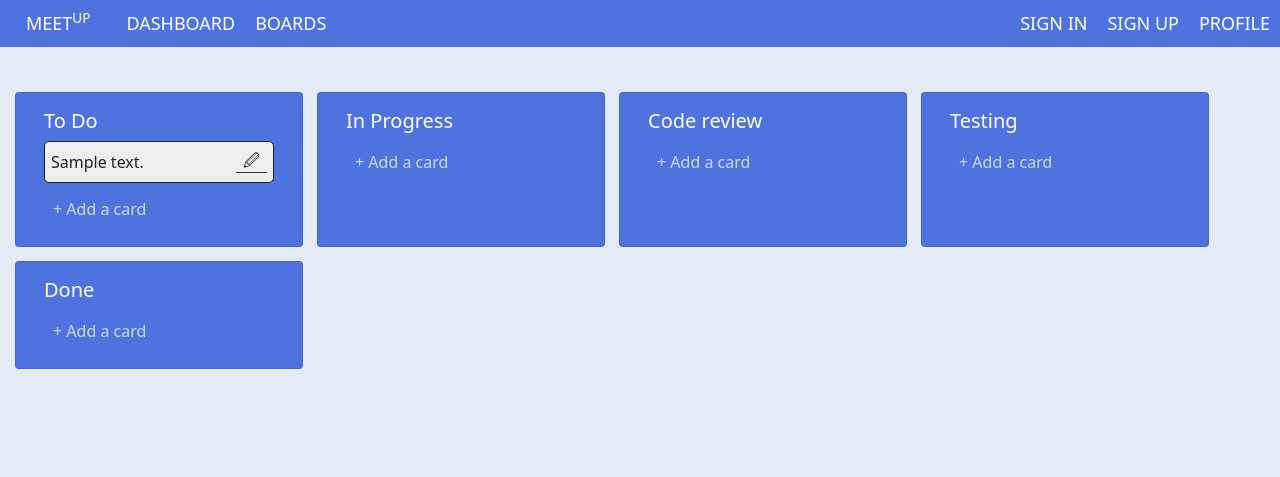
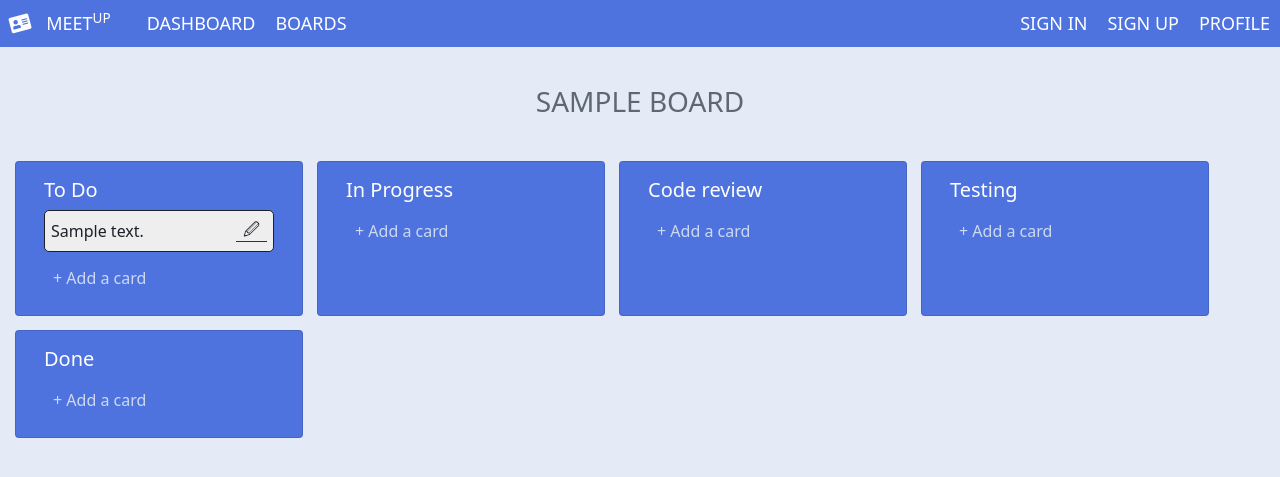
Before and after one commit to Teja2804/Project-Management-System-1, a Django app: page /board/project/ in a window 1280 px wide. Shown: the top 477 px of the page. Run offline with Django 3.2, Linux system fonts and the light colour scheme; tables that the repository leaves empty hold one stand-in row (values such as "Sample post"); some libraries are stand-ins or nearby versions.

Commit message:
few changes

```diff
--- a/assets/board_styles.css
+++ b/assets/board_styles.css
@@ -45,7 +45,7 @@ ul.topnav li a:hover {
     background-color: #fff;
     color: #5d6873;
     border-bottom: solid #4e73df 1.2px;
-    border-radius: 10px;
+    border-radius: 20px;
     padding-bottom: 8.8px;
 }
 ul.topnav li.topnav-brand a:hover {
@@ -55,10 +55,19 @@ ul.topnav li.topnav-brand a:hover {
     padding-bottom: 8.8px;
 }
 
+/* Project Title */
+div.projecttitle {
+    margin-top: 85px;
+    text-align: center;
+}
+.projecttitle h3 {
+    color: #5d6873;
+    text-transform: uppercase;
+}
 
 /* Boards Container */
 .boards-container {
-    margin-top: 65px;
+    margin-top: 15px;
     border-radius: 7px;
     box-sizing: border-box;
     text-overflow: hidden;
--- a/board/models.py
+++ b/board/models.py
@@ -5,9 +5,12 @@ class Board(models.Model):
     Title = models.CharField(max_length=35)
     board_id = models.IntegerField(primary_key = True)
 
+    def __str__(self) :
+        return self.Title
+
 
 class InsideBoard(models.Model) :
-    board_id = models.ForeignKey(Board)
+    board_id = models.IntegerField()
     title_id = models.IntegerField(default=None)
     SubTitle = models.CharField(max_length=35)
     CardTitle = models.CharField(max_length=35)
--- a/board/templates/board.html
+++ b/board/templates/board.html
@@ -7,13 +7,19 @@
         <meta charset="utf-8">
         <meta name="viewport" content="width=device-width, initial-scale=1, shrink-to-fit=no">
 
+
+         <!-- Custom fonts for this template-->
+        <link href="https://cdnjs.cloudflare.com/ajax/libs/font-awesome/5.11.2/css/all.min.css" rel="stylesheet" type="text/css">
+        <link href="https://fonts.googleapis.com/css?family=Nunito:200,200i,300,300i,400,400i,600,600i,700,700i,800,800i,900,900i" rel="stylesheet">
+
+
+        <link href="{% static 'dashboard.css' %}" rel="stylesheet">
         <link rel="stylesheet" href="{% static 'bootstrap-5.0.1-dist/css/bootstrap.min.css' %}">
         <link rel="stylesheet" href="{% static 'board_styles.css' %}">
 
         <title>My Board</title>
     </head>
     <body>
-
         <nav>
             <ul class="topnav" id="dropdownclick">
                 <li class="topnav-brand">
@@ -31,6 +37,12 @@
                 <li class="topnav-right"><a href="#signin">Sign In</a></li>
             </ul>
         </nav>
+        <div class="projecttitle">
+            {% for y in title %}
+                <h3>{{y.Title}}</h3>
+            {% endfor %}
+        </div>
+        <div>
             <div class="boards-container">
                 <div class="row card-row">
                     <div class="card board-card" style="width: 18rem;">
@@ -137,6 +149,8 @@
                     </div>
                 <div>
             </div>
+        </div>
+
 
 
 
--- a/board/views.py
+++ b/board/views.py
@@ -5,14 +5,25 @@ from .forms import *
 
 def project(request):
 
+    Title = Board.objects.all()
+
     ThisBoard = InsideBoard.objects.all()
 
     form = CardForm()
 
-    context = {'ThisBoard':ThisBoard, 'form':form}
+    context = {'ThisBoard':ThisBoard, 'form':form, 'title':Title}
 
     return render(request, 'board.html',context)
 
 
 def dashboard(request):
-    return render(request, 'dashboard.html')
+
+    Title = Board.objects.all()
+
+    ThisBoard = InsideBoard.objects.all()
+
+    form = CardForm()
+
+    context = {'ThisBoard':ThisBoard, 'form':form, 'title':Title}
+
+    return render(request, 'dashboard.html',context)
```
Also changed, not shown: board/templates/dashboard.html (+30 -1 lines). Lines whose indentation alone changed are shown as unchanged.
